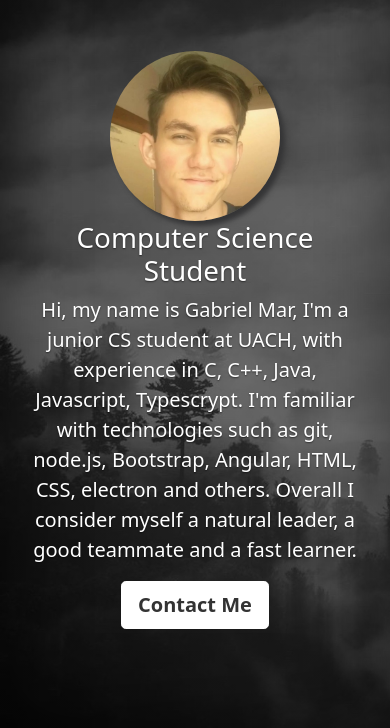
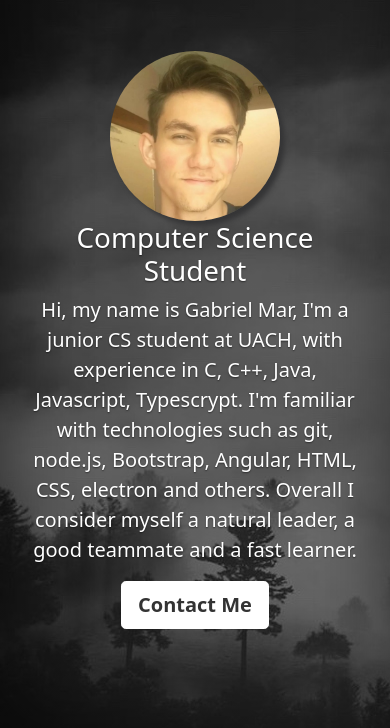
Before and after one commit to GabrielMarBarrio/resume-website, a website: page WWW/index.html in a window 390 px wide. Shown: the part 116-844 px from the top of the page. Drawn offline with nearby package versions, Linux system fonts and the light colour scheme.

Commit message:
mobile screen experimenting

```diff
--- a/WWW/main.css
+++ b/WWW/main.css
@@ -85,7 +85,8 @@ body {
         left: 0;
         height: 100%;
         width: 100%;
-        background-size: 50%;
+        background-size: 100%;
+        background: linear-gradient(rgba(0, 0, 0, 0.5), rgba(0, 0, 0, 0.5)), url('assets/images/foggy-1149180_1920.jpg');
         background-attachment: fixed;
     }
 }
```
